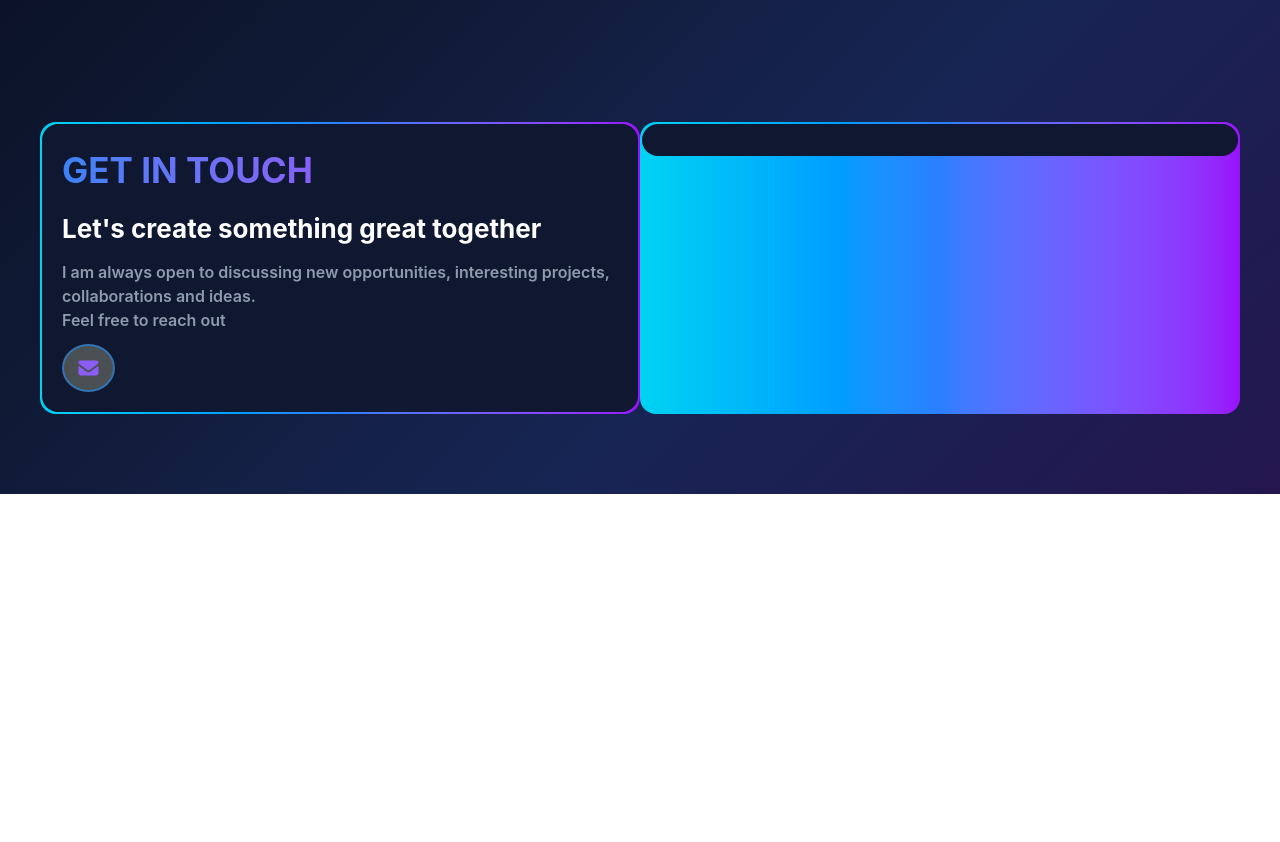
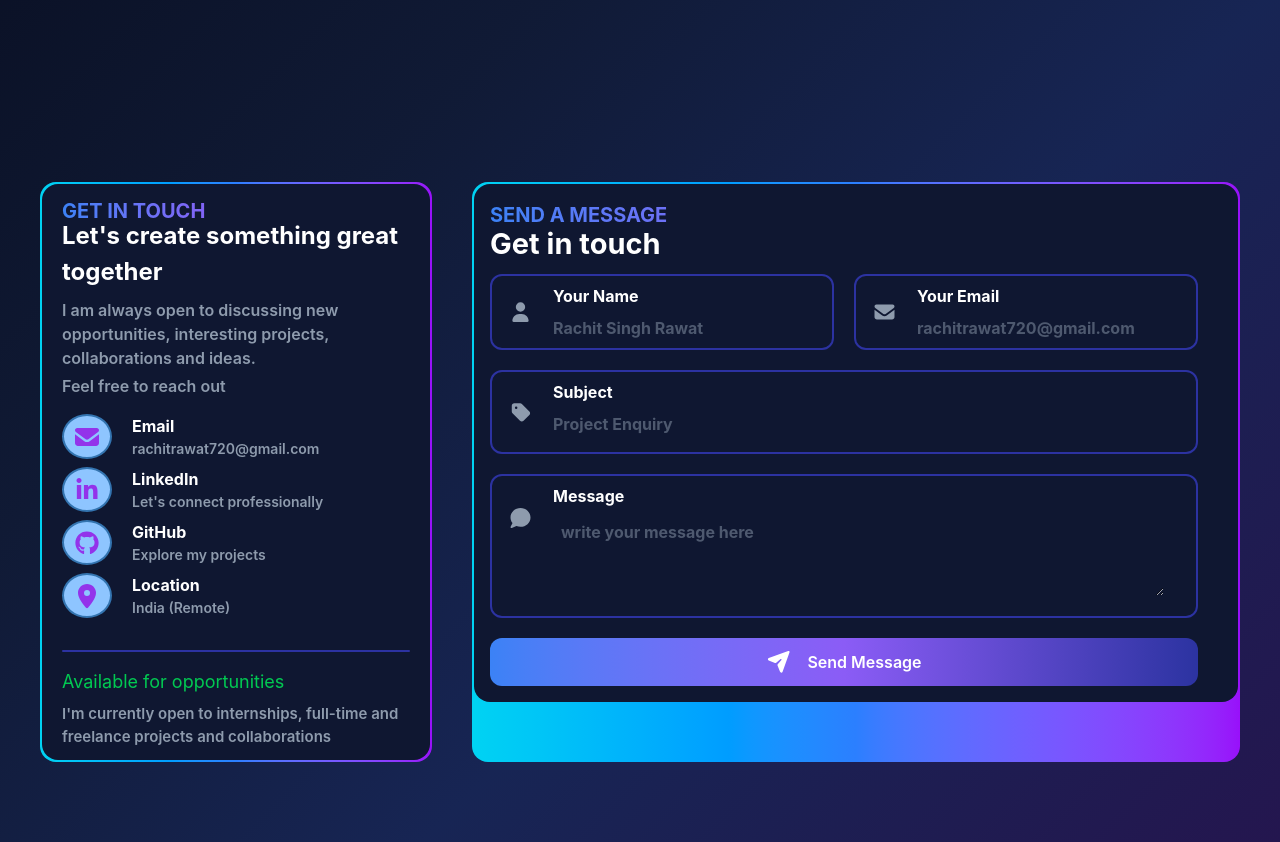
Before and after one commit to RachitRawat720/portfolio-website, a React (Vite) app: page /contact in a window 1280 px wide. Shown: the part 403-1245 px from the top of the page. Before the commit the page ends 897 px from the top, so only its background shows below. Built offline with nearby package versions, Linux system fonts and the light colour scheme.

Commit message:
adding contact details and send message form

```diff
--- a/package.json
+++ b/package.json
@@ -11,6 +11,7 @@
   },
   "dependencies": {
     "@fortawesome/fontawesome-svg-core": "^7.3.1",
+    "@fortawesome/free-brands-svg-icons": "^7.3.1",
     "@fortawesome/free-solid-svg-icons": "^7.3.1",
     "@fortawesome/react-fontawesome": "^3.5.0",
     "@tailwindcss/vite": "^4.3.3",
--- a/src/components/Contact.jsx
+++ b/src/components/Contact.jsx
@@ -1,7 +1,8 @@
 import React from 'react'
 import { motion } from 'framer-motion'
 import { FontAwesomeIcon } from '@fortawesome/react-fontawesome';
-import { faEnvelope } from '@fortawesome/free-solid-svg-icons'
+import { faComment, faEnvelope, faLocationDot, faPaperPlane, faTag, faUser} from '@fortawesome/free-solid-svg-icons'
+import { faLinkedinIn, faGithub } from '@fortawesome/free-brands-svg-icons'
 
 const Contact = () => {
     return (
@@ -16,37 +17,147 @@ const Contact = () => {
             </motion.div>
 
 
-            <div className='flex'>
-                <motion.div initial={{opacity: 0, x: 200, y: 100, scale: 0.5}} whileInView={{opacity: 1, x: 0, y: 0, scale: 1}} transition={{duration: 2}} viewport={{once: true, amount: 0.7}}
-                className='rounded-2xl bg-linear-to-r from-cyan-400 via-blue-500 to-purple-600 p-0.5 w-full'>
-                        <div className='flex flex-col p-5 rounded-2xl bg-[#0f1731] gap-3'>
+            <div className='flex gap-10 mt-15'>
+                <motion.div initial={{opacity: 0, x: -200, scale: 0.3}} whileInView={{opacity: 1, x: 0, scale: 1}} transition={{duration: 2}} viewport={{once: true, amount: 0.7}}
+                className='rounded-2xl bg-linear-to-r from-cyan-400 via-blue-500 to-purple-600 p-0.5 w-full '>
+                        <div className='flex flex-col px-5 py-3 rounded-2xl bg-[#0f1731]'>
 
-                            <h2 className='bg-linear-to-r from-[#3B82F6] via-[#8B5CF6] to-[#FF4D6D] bg-clip-text text-transparent text-[35px] font-bold'>GET IN TOUCH</h2>
+                            <h2 className='bg-linear-to-r from-[#3B82F6] via-[#8B5CF6] to-[#FF4D6D] bg-clip-text text-transparent text-[20px] font-bold'>GET IN TOUCH</h2>
 
-                            <h3 className='text-white font-bold text-[26px]'>Let's create something great together</h3>
+                            <h3 className='text-white font-bold text-[24px] -mt-2'>Let's create something great together</h3>
 
-                            <p className='text-[#8e9bad] text-[16px] font-semibold'>I am always open to discussing new opportunities, interesting projects, collaborations and ideas.
-                            <br />Feel free to reach out
+                            <p className='text-[#8e9bad] text-[16px] font-semibold mt-2'>I am always open to discussing new opportunities, interesting projects, collaborations and ideas.
                             </p>
 
-                            <div className='flex flex-col'>
-                                <div className='flex gap-10'>
-                                    <div className='flex justify-center items-center p-3 rounded-[50%] border-[#3374b0] border-2 bg-[#4a4f54]'>
-                                        <FontAwesomeIcon icon={faEnvelope} color='#8B5CF6' className='text-[20px]'/>
+                            <p className='text-[#8e9bad] text-[16px] font-semibold mt-1'>Feel free to reach out</p>
+
+                            <div className='flex flex-col gap-2 mt-4'>
+                                <div className='flex gap-5'>
+                                    <div className='flex justify-center items-center px-2 rounded-[50%] border-[#3374b0] border-2 bg-blue-300 '>
+                                        <FontAwesomeIcon icon={faEnvelope} color='#9333ea' className='text-[24px]'/>
                                     </div>
 
-                                    <div>
+                                    <div className='flex'>
+                                        <div className='flex flex-col'>
+                                            <h3 className='text-[16px] text-white font-bold'>Email</h3>
+                                            <h3 className='text-[14px] text-[#8e9bad] font-semibold'>rachitrawat720@gmail.com</h3>
+                                        </div>
 
+                                        <div></div>
                                     </div>
                                 </div>
+
+                                <div className='flex gap-5'>
+                                    <div className='flex justify-center items-center px-2 rounded-[50%] border-[#3374b0] border-2 bg-blue-300 '>
+                                        <FontAwesomeIcon icon={faLinkedinIn} color='#9333ea' className='text-[24px]'/>
+                                    </div>
+
+                                    <div className='flex'>
+                                        <div className='flex flex-col'>
+                                            <h3 className='text-[16px] text-white font-bold'>LinkedIn</h3>
+                                            <h3 className='text-[14px] text-[#8e9bad] font-semibold'>Let's connect professionally</h3>
+                                        </div>
+
+                                        <div></div>
+                                    </div>
+                                </div>
+
+                                <div className='flex gap-5'>
+                                    <div className='flex justify-center items-center px-2 rounded-[50%] border-[#3374b0] border-2 bg-blue-300 '>
+                                        <FontAwesomeIcon icon={faGithub} color='#9333ea' className='text-[24px]'/>
+                                    </div>
+
+                                    <div className='flex'>
+                                        <div className='flex flex-col'>
+                                            <h3 className='text-[16px] text-white font-bold'>GitHub</h3>
+                                            <h3 className='text-[14px] text-[#8e9bad] font-semibold'>Explore my projects</h3>
+                                        </div>
+
+                                        <div></div>
+                                    </div>
+                                </div>
+
+                                <div className='flex gap-5'>
+                                    <div className='flex justify-center items-center px-2 rounded-[50%] border-[#3374b0] border-2 bg-blue-300 '>
+                                        <FontAwesomeIcon icon={faLocationDot} color='#9333ea' className='text-[24px]'/>
+                                    </div>
+
+                                    <div className='flex'>
+                                        <div className='flex flex-col'>
+                                            <h3 className='text-[16px] text-white font-bold'>Location</h3>
+                                            <h3 className='text-[14px] text-[#8e9bad] font-semibold'>India (Remote)</h3>
+                                        </div>
+
+                                        <div></div>
+                                    </div>
+                                </div>
+
                             </div>
+
+                            <div className='h-0.5 w-full bg-[#3239b9d2] rounded-full mt-8'></div>
+
+                            <p className='text-green-500 text-[18px] mt-4'>Available for opportunities</p>
+                            <p className='text-[#8e9bad] text-[15px] font-semibold mt-2'>I'm currently open to internships, full-time and freelance projects and collaborations</p>
 
                         </div>
                 </motion.div>
 
-                <motion.div initial={{opacity: 0, x: 200, y: 100, scale: 0.5}} whileInView={{opacity: 1, x: 0, y: 0, scale: 1}} transition={{duration: 2}} viewport={{once: true, amount: 0.7}}
+                <motion.div initial={{opacity: 0, x: 200, scale: 0.3}} whileInView={{opacity: 1, x: 0, scale: 1}} transition={{duration: 2}} viewport={{once: true, amount: 0.7}}
                     className='rounded-2xl bg-linear-to-r from-cyan-400 via-blue-500 to-purple-600 p-0.5 w-full'>
-                        <div className='flex pl-4 pr-10 py-4 rounded-2xl bg-[#0f1731] gap-3'>
+                        <div className='flex flex-col pl-4 pr-10 py-4 rounded-2xl bg-[#0f1731]'>
+
+                            <h2 className='bg-linear-to-r from-[#3B82F6] via-[#8B5CF6] to-[#FF4D6D] bg-clip-text text-transparent text-[20px] font-bold'>SEND A MESSAGE</h2>
+
+                            <h3 className='text-white font-bold text-[29px] -mt-2'>Get in touch</h3>
+
+                            <form action="">
+                                <div className='flex flex-col w-full justify-center items-center gap-5 mt-2'>
+
+                                    <div className='flex gap-5'>
+                                        <div className='flex justify-center items-center border-2 border-[#3239b9d2] px-4 py-2 rounded-xl gap-5'>
+                                            <div className='flex'><FontAwesomeIcon icon={faUser} className='text-[20px]' color='#8e9bad'/></div>
+
+                                            <div className='flex flex-col gap-2'>
+                                                <h3 className='text-[16px] text-white font-bold'>Your Name</h3>
+                                                <input type="text" placeholder='Rachit Singh Rawat' required className='text-[#8e9bad] font-bold border-none'/>
+                                            </div>
+                                        </div>
+
+                                        <div className='flex justify-center items-center border-2 border-[#3239b9d2] px-4 py-2 rounded-xl gap-5'>
+                                            <div className='flex'><FontAwesomeIcon icon={faEnvelope} className='text-[20px]' color='#8e9bad'/></div>
+
+                                            <div className='flex flex-col gap-2'>
+                                                <h3 className='text-[16px] text-white font-bold'>Your Email</h3>
+                                                <input type="text" placeholder='rachitrawat720@gmail.com' required className='text-[#8e9bad] font-bold border-none'/>
+                                            </div>
+                                        </div>
+                                    </div>
+
+                                    <div className='flex items-center w-full border-2 border-[#3239b9d2] px-4 py-2 rounded-xl gap-5'>
+                                        <div className='flex'><FontAwesomeIcon icon={faTag} className='text-[20px]' color='#8e9bad'/></div>
+
+                                        <div className='flex flex-col gap-2 w-full pr-2 pb-2'>
+                                            <h3 className='text-[16px] text-white font-bold'>Subject</h3>
+                                            <input type="text" placeholder='Project Enquiry' required className='text-[#8e9bad] font-bold border-none'/>
+                                        </div>
+                                    </div>
+
+                                    <div className='flex w-full border-2 border-[#3239b9d2] px-4 py-2 rounded-xl gap-5'>
+                                        <div className='flex mt-6'><FontAwesomeIcon icon={faComment} className='text-[20px]' color='#8e9bad'/></div>
+
+                                        <div className='flex flex-col gap-2 w-full pr-4 pb-3'>
+                                            <h3 className='text-[16px] text-white font-bold'>Message</h3>
+                                            <textarea placeholder='write your message here' required className='text-[#8e9bad] font-bold border-none w-full px-2 py-1' rows={3}></textarea>
+                                        </div>
+                                    </div>
+
+                                    <button className='flex justify-center items-center py-3 rounded-xl bg-linear-to-r from-[#3B82F6] via-[#8B5CF6] to-[#3239b9d2] text-white font-semibold w-full gap-4'>
+                                        <FontAwesomeIcon icon={faPaperPlane} className='text-white text-[20px]' color='#8e9bad'/>
+                                        <p className='text-[16px]'>Send Message</p>
+                                    </button>
+
+                                </div>
+                            </form>
 
                         </div>
                 </motion.div>
```
Also changed, not shown: 1 other file (tests, documents, lock files or other folders).
